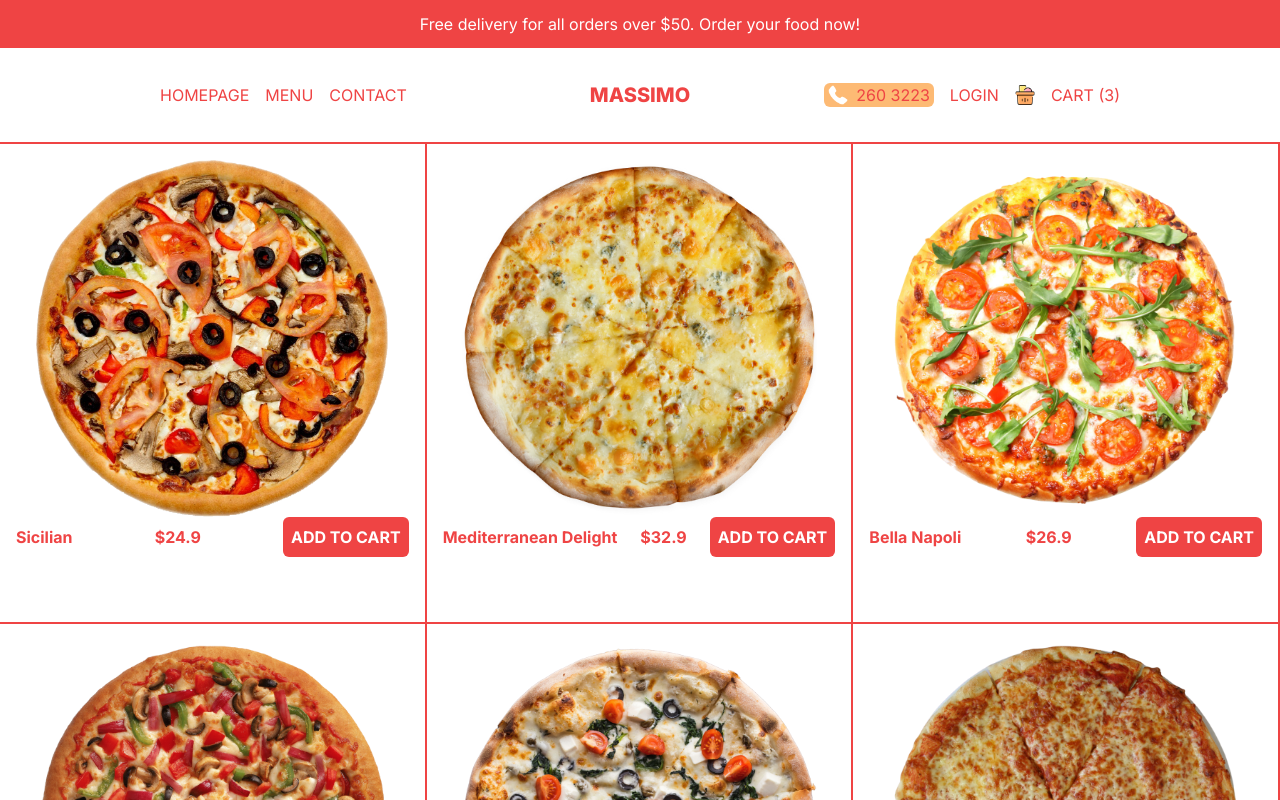
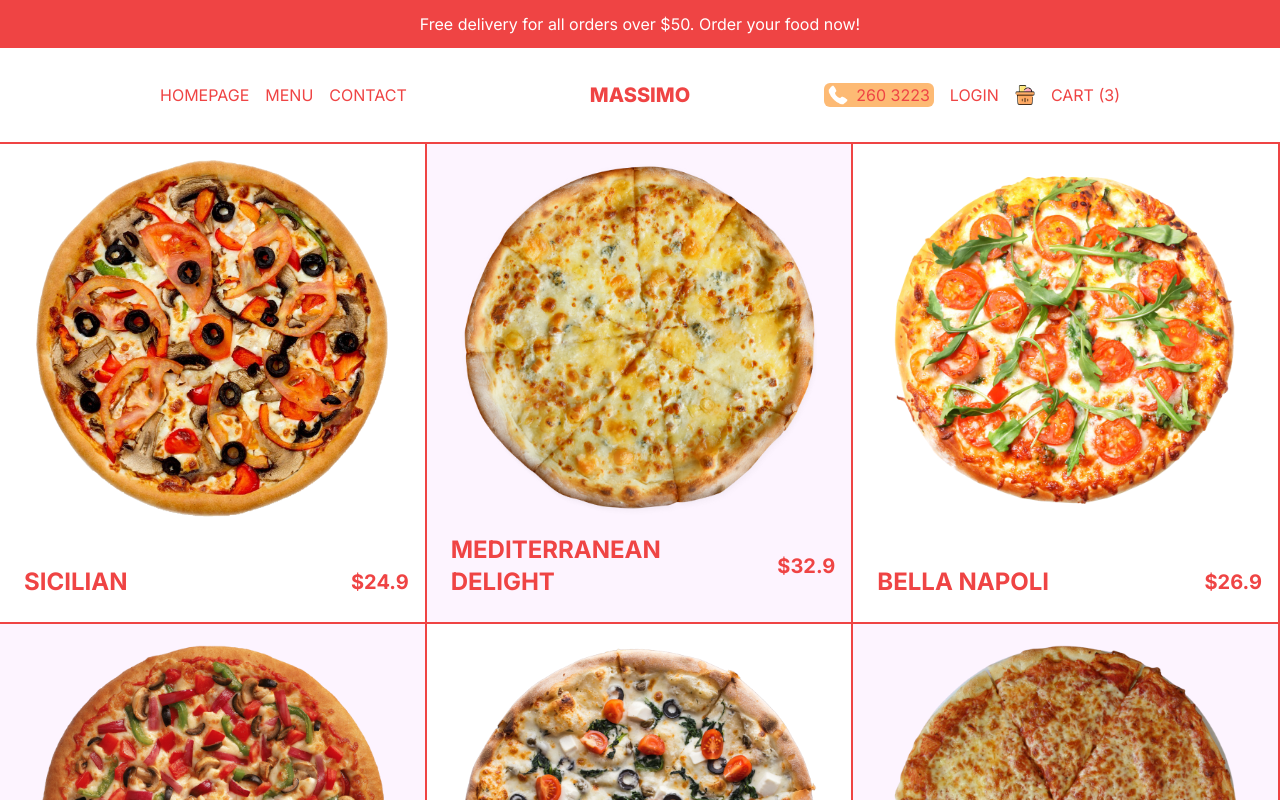
Before and after one commit to Sakib-Zaman-250/RestaurentP, a Next.js app: page /menu/1 in a window 1280 px wide. Shown: the top 800 px of the page. Built offline with nearby package versions, Linux system fonts and the light colour scheme.

Commit message:
category updated

```diff
--- a/src/app/menu/[category]/page.tsx
+++ b/src/app/menu/[category]/page.tsx
@@ -8,15 +8,15 @@
     <div className='flex flex-wrap text-red-500 '>
     {pizzas.map(item=>(
 
-      <Link className=' w-full h-[60vh] border-r-2 border-b-2 border-red-500 sm:w-1/2 lg:w-1/3 p-4' href={`/product/${item.id}`} key={item.id}>
+      <Link className=' w-full h-[60vh] border-r-2 border-b-2 border-red-500 sm:w-1/2 lg:w-1/3 p-4 flex flex-col justify-between group even:bg-fuchsia-50' href={`/product/${item.id}`} key={item.id}>
           {item.img &&
           <div className='relative h-[80%] '>
             <Image src={item.img} alt='' fill className='object-contain'/>
             </div>}
-            <div className='flex items-center justify-between font-bold'>
-              <h1>{item.title}</h1>
-              <h2>${item.price}</h2>
-              <button className='uppercase bg-red-500 text-white p-2 rounded-md'>Add to Cart</button>
+            <div className='flex items-center justify-between font-bold '>
+              <h1 className='text-2xl uppercase p-2'>{item.title}</h1>
+              <h2 className='group-hover:hidden text-xl'>${item.price}</h2>
+              <button className='hidden group-hover:block uppercase bg-red-500 text-white p-2 rounded-md'>Add to Cart</button>
             </div>
 
 
```
